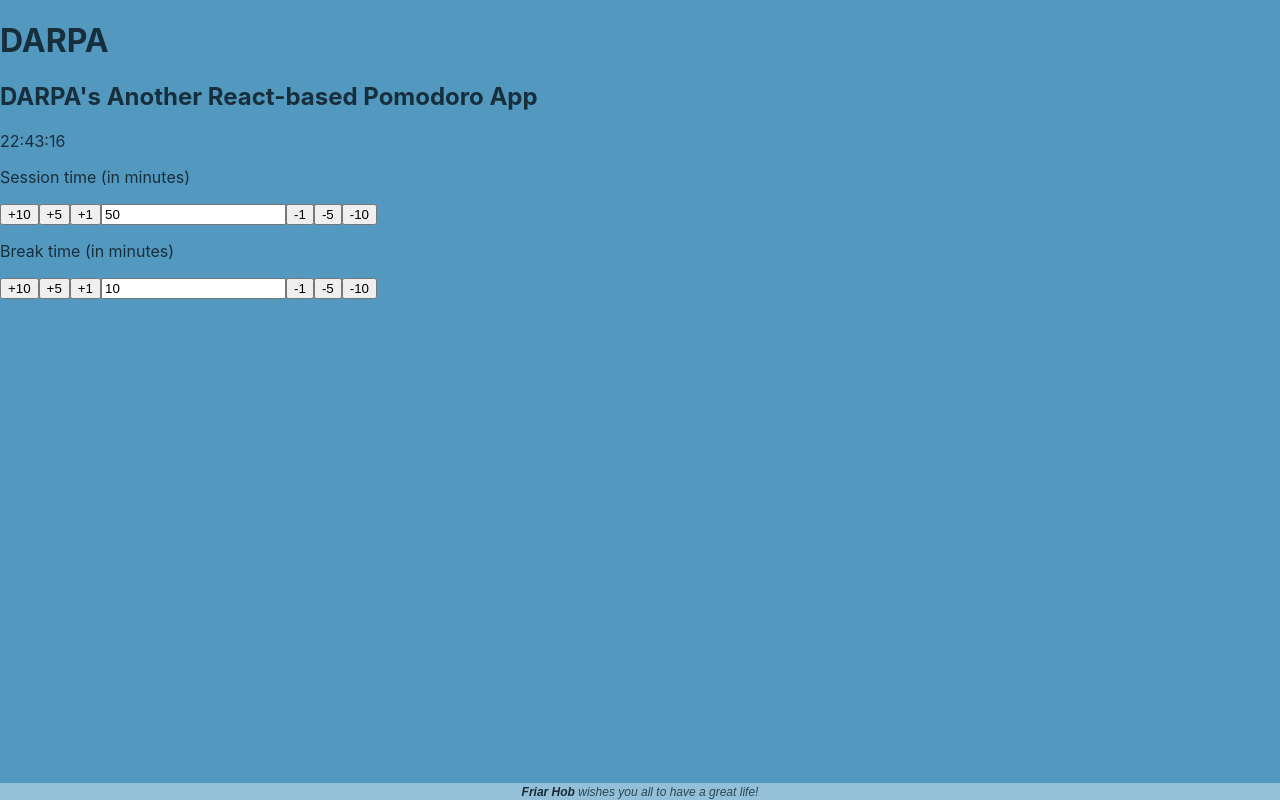
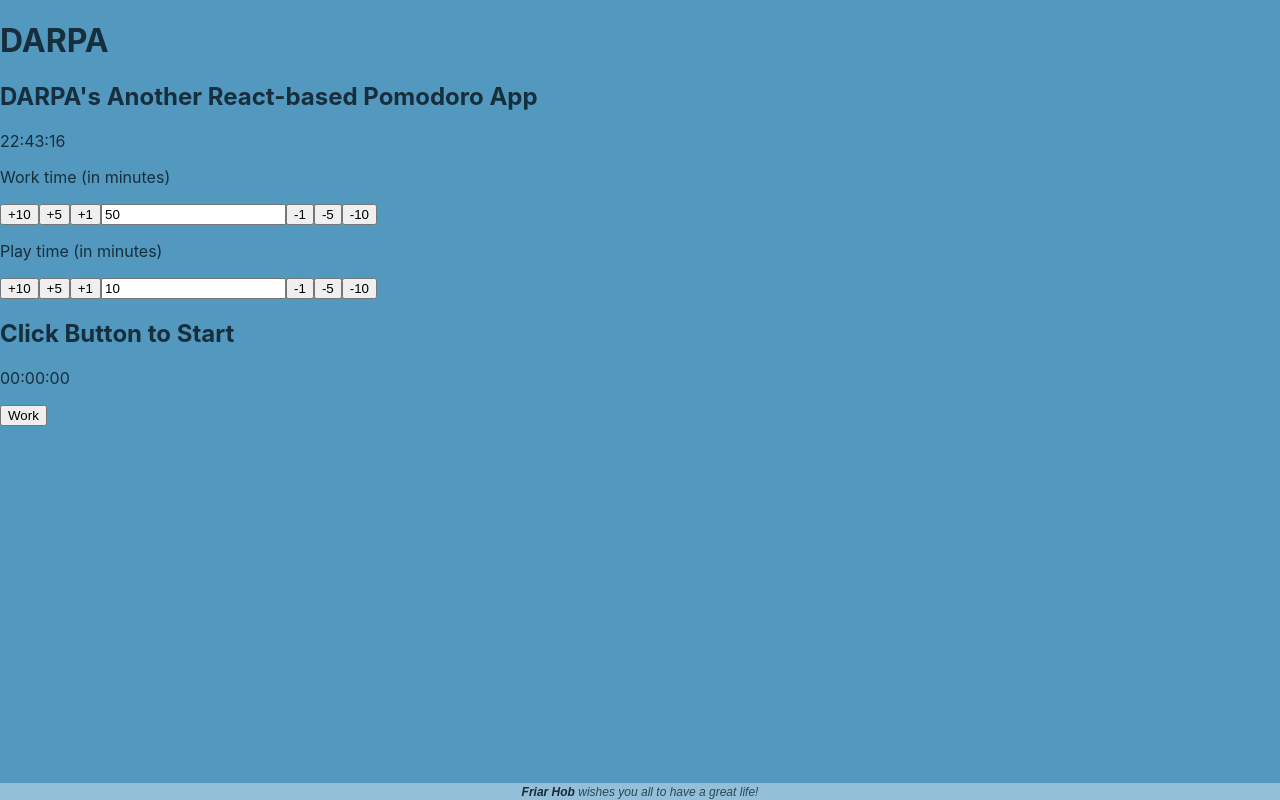
Before and after one commit to friarhob/darpa-pomodoro, a React (Create React App) app: page / in a window 1280 px wide. Built offline with nearby package versions, Linux system fonts and the light colour scheme.

Commit message:
Updating favicon.ico Adding proper counter on App (still not as a separate component)

```diff
--- a/src/App.js
+++ b/src/App.js
@@ -11,15 +11,31 @@ class App extends Component {
     this.state = {
       sessionMinutes: 50,
       breakMinutes: 10,
-      currentTime: new Date().getTime(),
-      startTime: new Date().getTime(),
-      endTime: new Date().getTime()
+      running: {
+        STOP: 0,
+        WORK: 1,
+        PLAY: 2,
+        LONG: 3,
+        current: 0,
+        properties: [
+          {label: "Work", title: "Click Button to Start"},
+          {label: "Stop", title: "Work Time"},
+          {label: "Stop", title: "Play Time"},
+          {label: "Stop", title: "Long Rest"}
+        ],
+        intervalFunction: null
+      },
+      startTime: 0,
+      endTime: 0,
+      remainingTime: 0
     };
 
     this.offsetSessionMinutes = this.offsetSessionMinutes.bind(this);
     this.updateSessionMinutes = this.updateSessionMinutes.bind(this);
     this.offsetBreakMinutes = this.offsetBreakMinutes.bind(this);
     this.updateBreakMinutes = this.updateBreakMinutes.bind(this);
+
+    this.toggleButton = this.toggleButton.bind(this);
   }
 
   pad(number)
@@ -57,21 +73,56 @@ class App extends Component {
     });
   }
 
+  toggleButton(e)
+  {
+    e.preventDefault();
+    if(this.state.running.current == this.state.running.STOP)
+    {
+      this.state.running.current = this.state.running.PLAY;
+      this.state.running.intervalFunction = setInterval(() => {
+        if(new Date().getTime() > this.state.endTime) {
+          this.setState({
+            endTime: (new Date().getTime())+((this.state.running.current == this.state.running.WORK)?this.state.breakMinutes:this.state.sessionMinutes)*60*1000
+          });
+          this.state.running.current = 3-this.state.running.current;
+        }
+        this.setState({
+          remainingTime: (this.state.endTime - new Date().getTime())
+        });
+      }, 200);
+    }
+    else
+    {
+      this.state.running.current = this.state.running.STOP;
+      clearInterval(this.state.running.intervalFunction);
+      this.state.running.intervalFunction = null;
+      this.setState({
+        endTime: 0,
+        remainingTime: 0
+      });
+    }
+  }
+
   render() {
+    const time = (this.state.remainingTime%(24*60*60*1000))/1000;
     return (
       <div className="App">
         <header>
           <h1>DARPA</h1>
           <h2>DARPA&apos;s Another React-based Pomodoro App</h2>
+
+          <Clock />
         </header>
         <main>
-          <Clock />
-
-          <TimeLength label='Session time (in minutes)' minutes={this.state.sessionMinutes} offset={this.offsetSessionMinutes} update={this.updateSessionMinutes} />
-          <TimeLength label='Break time (in minutes)' minutes={this.state.breakMinutes} offset={this.offsetBreakMinutes} update={this.updateBreakMinutes} />
-
-
-
+          <nav>
+            <TimeLength label='Work time (in minutes)' minutes={this.state.sessionMinutes} offset={this.offsetSessionMinutes} update={this.updateSessionMinutes} />
+            <TimeLength label='Play time (in minutes)' minutes={this.state.breakMinutes} offset={this.offsetBreakMinutes} update={this.updateBreakMinutes} />
+          </nav>
+          <article>
+            <h1>{this.state.running.properties[this.state.running.current].title}</h1>
+            <p>{this.pad(Math.floor(time/(60*60)))}:{this.pad(Math.floor((time%(60*60))/60))}:{this.pad(Math.floor(time%(60)))}</p>
+            <button className="toggle" onClick={(e) => this.toggleButton(e)}>{this.state.running.properties[this.state.running.current].label}</button>
+          </article>
         </main>
         <footer>
           <a target="_blank" rel="noopener noreferrer" href="https://github.com/friarhob">Friar Hob</a> wishes you all to have a great life!
```
Also changed, not shown: 1 other file (tests, documents, lock files or other folders).
